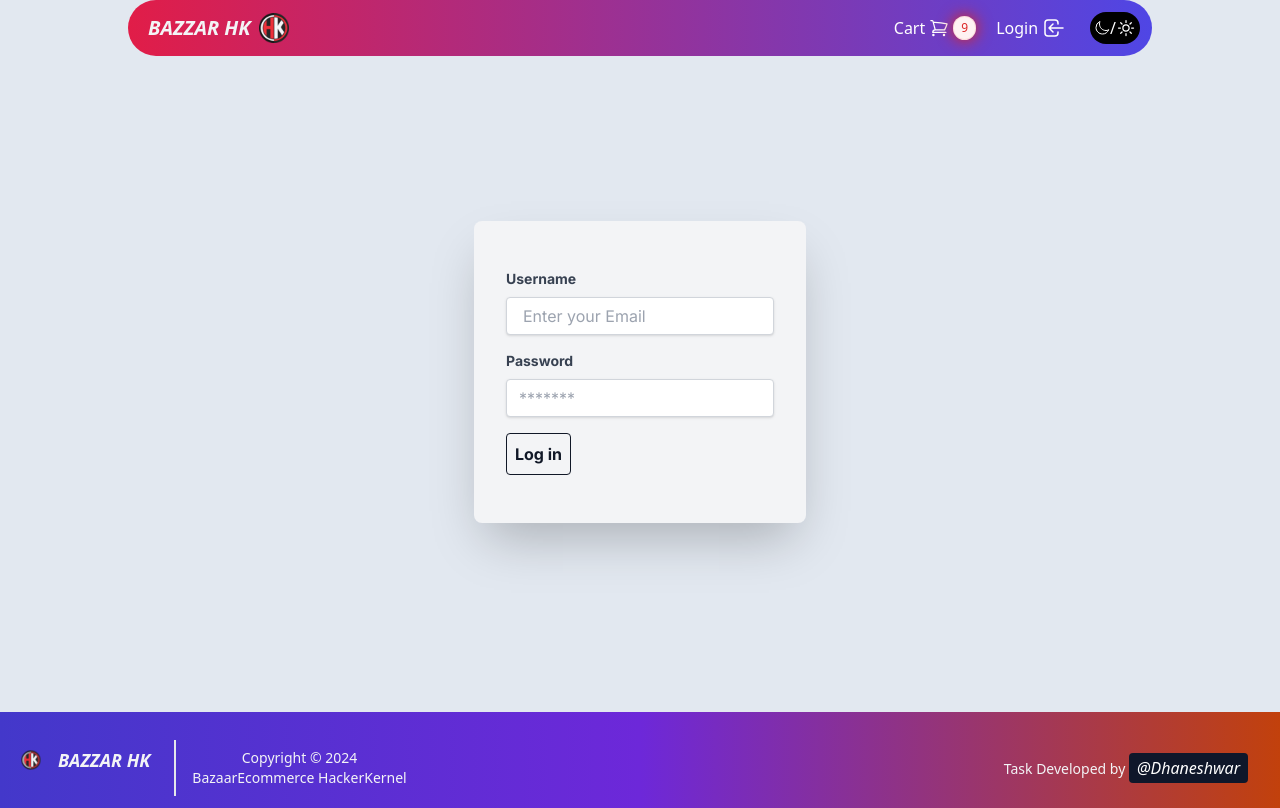
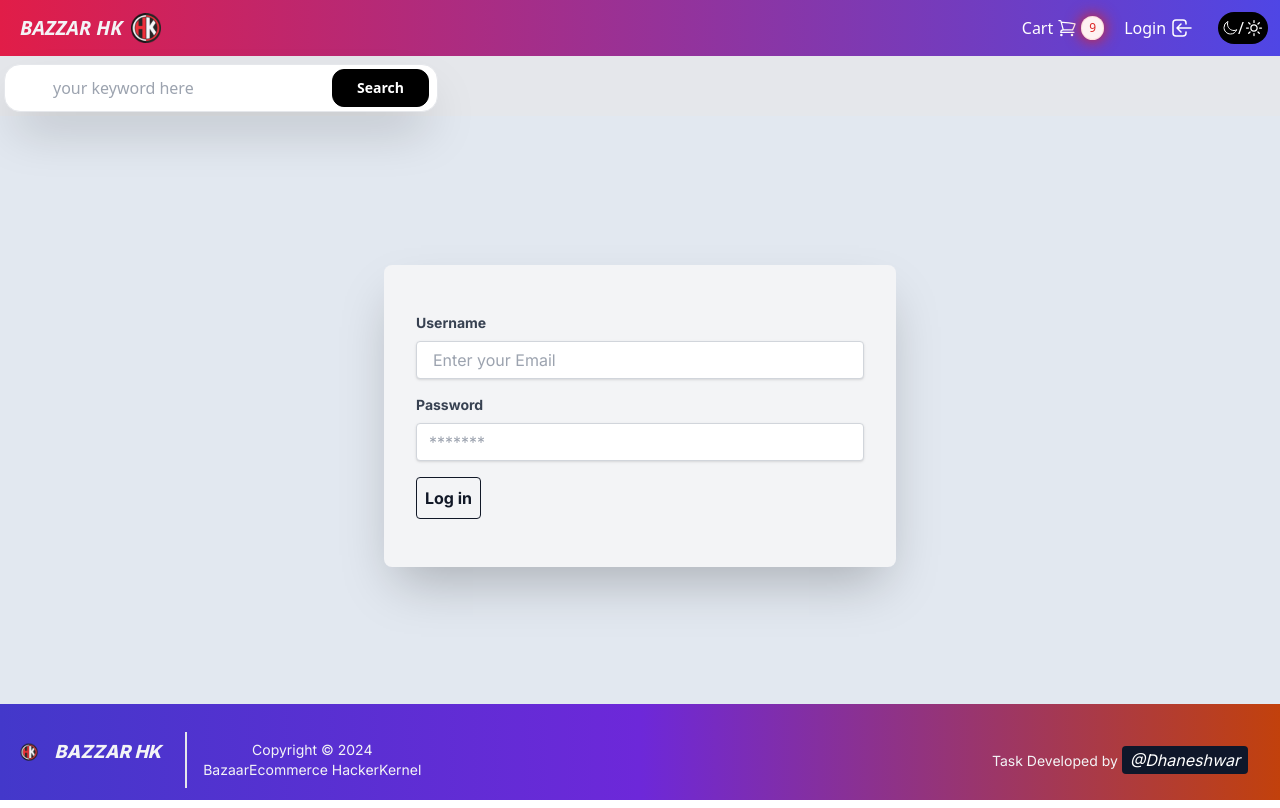
Before and after one commit to Dhaneshwar7/bazaar-hackerkernel, a Next.js app: page / in a window 1280 px wide. Built offline with nearby package versions, Linux system fonts and the light colour scheme; no server answers.

Commit message:
search ui Product card rendering

```diff
--- a/package.json
+++ b/package.json
@@ -18,6 +18,7 @@
     "uuid": "^10.0.0"
   },
   "devDependencies": {
+    "@tailwindcss/aspect-ratio": "^0.4.2",
     "eslint": "^8",
     "eslint-config-next": "14.2.4",
     "postcss": "^8",
--- a/src/components/home/ProductCard.jsx
+++ b/src/components/home/ProductCard.jsx
@@ -5,10 +5,20 @@ const ProductCard = props => {
 
 	return (
 		<>
-			<div key={product.id}>
-				<p> {product.pName}</p>
-				<h1>{product.price}</h1>
-			</div>
+			<a key={product.id} href={'/'} className="group">
+				<div className="aspect-h-1 aspect-w-1 w-full overflow-hidden rounded-lg bg-gray-200 xl:aspect-h-8 xl:aspect-w-7">
+					<img
+						src={
+							'https://plus.unsplash.com/premium_photo-1674747087080-cc5ae3101c8e?q=80&w=2787&auto=format&fit=crop&ixlib=rb-4.0.3&ixid=M3wxMjA3fDB8MHxwaG90by1wYWdlfHx8fGVufDB8fHx8fA%3D%3D'
+						}
+						className="h-full w-full object-cover object-center group-hover:opacity-75"
+					/>
+				</div>
+				<h3 className="mt-4 text-sm text-gray-700">{product.pname}</h3>
+				<p className="mt-1 text-lg font-medium text-gray-900">
+					{product.price}
+				</p>
+			</a>
 		</>
 	);
 };
--- a/src/components/home/ProductForm.jsx
+++ b/src/components/home/ProductForm.jsx
@@ -1,21 +1,31 @@
 import { BazaarContext } from '@/utils/BazzarReducer';
-import React, { useContext, useState } from 'react';
+import React, { useContext, useEffect, useState } from 'react';
 
 import { v4 as uuidv4 } from 'uuid';
 
 const ProductForm = () => {
 	const { state, dispatch } = useContext(BazaarContext);
-	const [productArr, setProductArr] = useState([]);
+	const [productArr, setProductArr] = useState();
 	const [product, setProduct] = useState({ pname: '', price: '' });
 
-	const productAddHandle = e => {
+	useEffect(() => {
+		setProductArr(state.products);
+	}, [state.products]);
+
+	const productAddHandle = async e => {
 		e.preventDefault();
+		// const allProducts = await state.products;
+		// console.log(allProducts);
 		const finalProduct = { ...product, id: uuidv4() };
-		// setProductArr([...productArr, finalProduct]);
-		setProduct({ pname: '', price: '' });
 
 		// No product duplicacy checking code is here
-        const existingProduct =
+		const existingProduct = productArr.find(
+			checkProduct => checkProduct.pname === product.pname
+		);
+		if (existingProduct) {
+			alert('Product is Already Available with this Name');
+			return;
+		}
 
 		dispatch({
 			type: 'ADDPRODUCT',
@@ -24,12 +34,15 @@ const ProductForm = () => {
 			price: product.price,
 		});
 		// console.log(productArr);
+
+		setProduct({ pname: '', price: '' });
 	};
 	const productChange = e => {
 		setProduct({ ...product, [e.target.name]: e.target.value });
 	};
 	return (
 		<>
+			<div className="container bg-transparent w-full max-w-lg">
 				<form onSubmit={productAddHandle}>
 					<label
 						htmlFor="pname"
@@ -68,6 +81,8 @@ const ProductForm = () => {
 						Add Product
 					</button>
 				</form>
+			</div>
+
 			<div>
 				{/* {productArr.map((eProd, idx) => (
 					<div key={eProd.id}>
--- /dev/null
+++ b/src/components/home/SearchBar.jsx
@@ -0,0 +1,46 @@
+import { BazaarContext } from '@/utils/BazzarReducer';
+import React, { useContext } from 'react';
+
+const SearchBar = () => {
+	  const { dispatch } = useContext(BazaarContext);
+
+		const handleSearchChange = e => {
+			dispatch({ type: 'SET_SEARCH_TERM', term: e.target.value });
+		};
+
+	return (
+		<>
+			<header className="text-white-100 w-full z-20 max-sm:w-full m-auto sticky top-0 bg-gray-200">
+				<div className="container mx-auto flex flex-wrap  p-1 flex-col md:flex-row max-sm:flex-row max-sm:justify-between items-center">
+					<form action="/search">
+						<label
+							className="mx-auto mt-1 relative bg-white min-w-xl max-w-2xl flex flex-col md:flex-row items-center justify-center border py-1 px-2 rounded-2xl gap-2 shadow-2xl focus-within:border-gray-300"
+							htmlFor='q'
+						>
+							<input
+								id="search-bar"
+								placeholder="your keyword here"
+								name="q"
+								required={true}
+								onChange={handleSearchChange}
+								className="px-10 text-black py-1 w-full rounded-md flex-1 outline-none bg-white"
+							/>
+							<button
+								type="submit"
+								className="w-full md:w-auto px-6 py-2 bg-black border-black text-white fill-white active:scale-95 duration-100 border will-change-transform overflow-hidden relative rounded-xl transition-all"
+							>
+								<div className="flex items-center transition-all opacity-1">
+									<span className="text-sm font-semibold whitespace-nowrap truncate mx-auto">
+										Search
+									</span>
+								</div>
+							</button>
+						</label>
+					</form>
+				</div>
+			</header>
+		</>
+	);
+};
+
+export default SearchBar;
--- a/src/components/layouts/Footer.jsx
+++ b/src/components/layouts/Footer.jsx
@@ -5,7 +5,7 @@ import React from 'react';
 function Footer() {
 	return (
 		<footer className="text-white-100 bg-gradient-to-r from-indigo-700 via-violet-700 to-orange-700 body-font">
-			<div className=" container mx-auto text-white flex p-3 flex-col md:flex-row items-center">
+			<div className=" container mx-auto text-white flex p-3 max-sm:p-0 flex-col md:flex-row items-center">
 				<Link
 					href={'/'}
 					className="flex title-font font-extrabold items-center h-fit uppercase text-gray-100"
--- a/src/components/layouts/Layout.jsx
+++ b/src/components/layouts/Layout.jsx
@@ -1,13 +1,16 @@
 import React from 'react';
 import Navbar from './Navbar';
 import Footer from './Footer';
+import Footertab from '../home/SearchBar';
 
 const Layout = ({ children }) => {
 	return (
 		<div className="bg-slate-200 dark:bg-slate-900 ">
 			<Navbar />
-			<main>{children}</main>
-			<Footer />
+			<main className="tmain max-h-[90vh]">
+				{children}
+			</main>
+			{/* <Footer /> */}
 		</div>
 	);
 };
--- a/src/components/layouts/Navbar.jsx
+++ b/src/components/layouts/Navbar.jsx
@@ -2,6 +2,7 @@ import { useTheme } from 'next-themes';
 import Image from 'next/image';
 import Link from 'next/link';
 import React, { useContext, useEffect, useState } from 'react';
+import SearchBar from '../home/SearchBar';
 
 const Navbar = () => {
 	const [mounted, setMounted] = useState(false);
@@ -12,7 +13,7 @@ const Navbar = () => {
 	}, []);
 	if (!mounted) return null;
 	return (
-		<header className="text-white-100 rounded-full max-sm:w-full w-4/5 m-auto sticky top-0 z-50 bg-gradient-to-r  from-rose-600 to-indigo-600 body-font">
+		<header className="text-white-100 max-sm:w-full w-full m-auto sticky top-0 z-50 bg-gradient-to-r  from-rose-600 to-indigo-600 body-font">
 			<div className="container mx-auto flex flex-wrap  p-3 flex-col md:flex-row max-sm:flex-row max-sm:justify-between items-center">
 				<Link
 					href={'/'}
@@ -157,6 +158,7 @@ const Navbar = () => {
 					</button>
 				</nav>
 			</div>
+			<SearchBar></SearchBar>
 		</header>
 	);
 };
--- a/src/pages/homepage/index.jsx
+++ b/src/pages/homepage/index.jsx
@@ -4,14 +4,24 @@ import React, { useContext, useEffect, useState } from 'react';
 import Custom404 from '../404';
 import ProductForm from '@/components/home/ProductForm';
 import ProductCard from '@/components/home/ProductCard';
+import Footer from '@/components/layouts/Footer';
 
 const Homepage = () => {
 	//for checking user availbale or not !! Show 404 page
 	const [mounted, setMounted] = useState(false);
 	const { state } = useContext(BazaarContext);
+	const [allProducts, setAllProducts] = useState([]);
 
-	const allProducts = state.products;
-	console.log(allProducts);
+	useEffect(() => {
+		if (state.searchTerm) {
+			const sProducts = state.products.filter(product =>
+				product.pname.toLowerCase().includes(state.searchTerm.toLowerCase())
+			);
+			setAllProducts(sProducts);
+		} else {
+			setAllProducts(state.products);
+		}
+	}, [state.searchTerm, state.products]);
 
 	useEffect(() => {
 		const userAuth = JSON.parse(localStorage.getItem('userAuth'));
@@ -20,7 +30,7 @@ const Homepage = () => {
 		} else {
 			setMounted(false);
 		}
-	}, [mounted]);
+	}, []);
 
 	return (
 		<>
@@ -29,11 +39,30 @@ const Homepage = () => {
 			</Head>
 			{mounted ? (
 				<>
-					<div>Welcome to home page</div>
-					<ProductForm />
-					{allProducts?.map((data, idx) => (
-						<ProductCard key={idx} productDetails={data} />
-					))}
+					{/* <div>Welcome to home page</div> */}
+					<div className="ProductListing bg-white min-h-screen flex max-sm:flex-wrap relative">
+						<div className="mx-auto flex-none max-w-52 h-full  bg-slate-600 sticky top-0 right-0 py-36">
+							<ProductForm />
+						</div>
+						<div className="mx-auto grow w-full h-full max-w-2xl px-8 mb-20 sm:px-6 sm:py-24 lg:max-w-7xl lg:px-12">
+							<h2 className=" mb-6 text-black text-2xl">Products</h2>
+							<div className="grid grid-cols-1 gap-x-6 gap-y-10 sm:grid-cols-2 lg:grid-cols-3 xl:grid-cols-4 xl:gap-x-8">
+								{allProducts.length > 0 ? (
+									allProducts?.map((data, idx) => (
+										<ProductCard key={idx} productDetails={data} />
+									))
+								) : (
+									<div className="text-black">“No Product Found”</div>
+								)}
+							</div>
+						</div>
+						<div className="mx-auto flex-none max-w-xs h-full py-36 bg-slate-600 sticky top-0 right-0">
+							<ProductForm />
+						</div>
+						<div className="absolute w-full bottom-0">
+							<Footer />
+						</div>
+					</div>
 				</>
 			) : (
 				<Custom404 />
--- a/src/pages/index.js
+++ b/src/pages/index.js
@@ -1,6 +1,7 @@
 import Image from 'next/image';
 import { Inter } from 'next/font/google';
 import Login from '@/components/loginform/Login';
+import Footer from '@/components/layouts/Footer';
 
 const inter = Inter({ subsets: ['latin'] });
 
@@ -8,10 +9,11 @@ export default function Home() {
 	return (
 		<>
 			<main
-				className={`flex min-h-[82vh]  flex-col items-center   justify-center p-10 ${inter.className}`}
+				className={`flex min-h-[82vh] flex-col items-center  justify-center px-10 pt-2 pb-10 ${inter.className}`}
 			>
-				<div className="">
-					<Login />
+				<Login />
+				<div className="absolute w-full bottom-0">
+					<Footer />
 				</div>
 			</main>
 		</>
--- a/src/utils/BazzarReducer.js
+++ b/src/utils/BazzarReducer.js
@@ -3,6 +3,7 @@ import { createContext, useMemo, useReducer } from 'react';
 const initialState = {
 	products: [],
 	cart: [],
+	searchTerm: '',
 	error: '',
 };
 
@@ -15,7 +16,7 @@ const reducer = (state, action) => {
 					...state.products,
 					{
 						id: action.id,
-						pName: action.pname,
+						pname: action.pname,
 						price: action.price,
 					},
 				],
@@ -32,6 +33,13 @@ const reducer = (state, action) => {
 					},
 				],
 			};
+		case 'SET_SEARCH_TERM':
+			return {
+				...state.searchTerm,
+				searchTerm: action.term,
+			};
+		default:
+			return state;
 	}
 };
 
--- a/tailwind.config.js
+++ b/tailwind.config.js
@@ -13,7 +13,13 @@ module.exports = {
 				'gradient-conic':
 					'conic-gradient(from 180deg at 50% 50%, var(--tw-gradient-stops))',
 			},
+			aspectRatio: {
+				'4/3': '4 / 3',
+			},
 		},
 	},
-	plugins: [],
+	corePlugins: {
+		aspectRatio: false,
+	},
+	plugins: [require('@tailwindcss/aspect-ratio')],
 };
```
Also changed, not shown: example.txt (added), 1 other file (tests, documents, lock files or other folders). Lines whose indentation alone changed are shown as unchanged.
